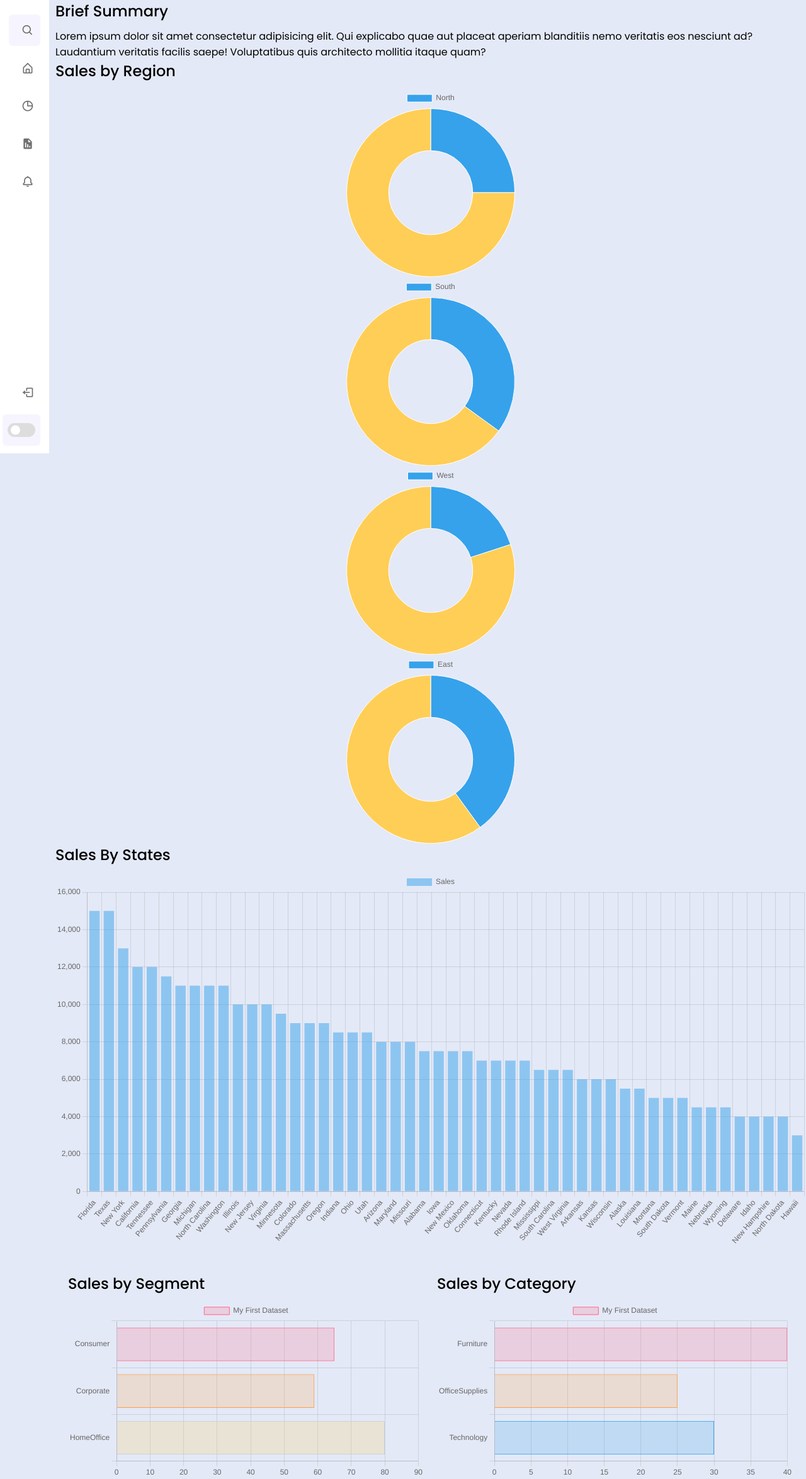
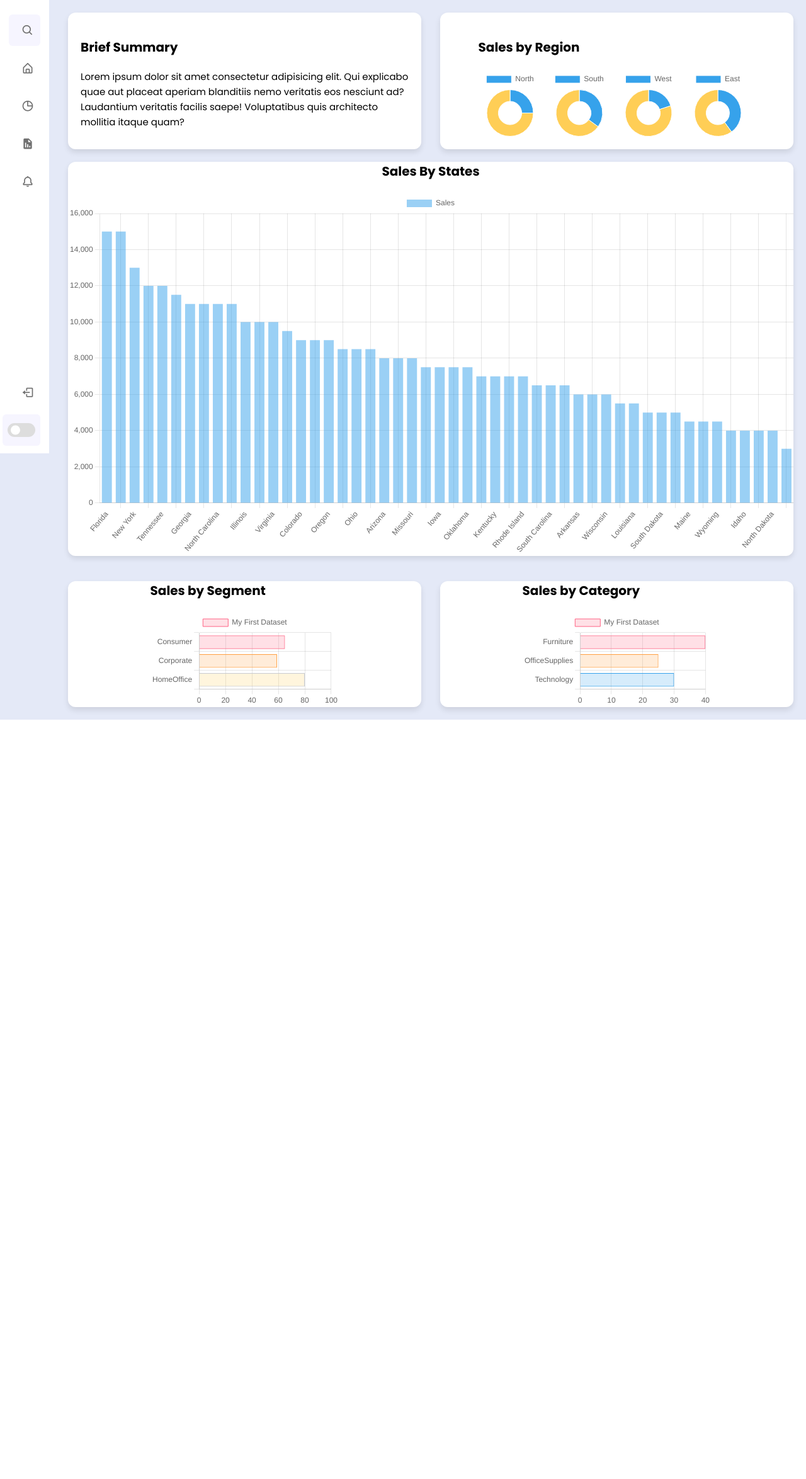
Before and after one commit to Limookiplimo/integrated-dashboards, a Django app: page /analytics/ in a window 1280 px wide. Shown: the part 80-2429 px from the top of the page at 63% size. After the commit the page ends 1223 px from the top, so only its background shows below. Run offline with Django 5.2, Linux system fonts and the light colour scheme.

Commit message:
Updated styling for analytics section

```diff
--- a/dashboardone/static/css/styles.css
+++ b/dashboardone/static/css/styles.css
@@ -18,7 +18,6 @@
     --tran-03: all 0.3s ease;
     --tran-04: all 0.4s ease;
     --tran-05: all 0.5s ease;
-
 }
 
 body{
@@ -117,6 +116,7 @@ header .image-text .header-text{
 .header-text .name{
     font-weight: 600;
 }
+
 .header-text .profession{
     margin-top: -2px;
 }
@@ -266,6 +266,8 @@ body.dark .switch::before{
     left: 24px;
 }
 
+/*==========================Home Section========================*/
+/*===========================Navbar============================*/
 .home{
     position: relative;
     height: 100vh;
@@ -344,7 +346,7 @@ body.dark .switch::before{
     transition: var(--tran-05);
 }
 
-/*===========================Home Content============================*/
+/*===========================Content============================*/
 .home .home-content{
     position: relative;
 }
@@ -447,6 +449,7 @@ body.dark .switch::before{
 .boxxx{
     margin-top: 20px;
 }
+
 .charts .chart-boxes{
     display: flex;
     width: 100%;
@@ -462,7 +465,7 @@ body.dark .switch::before{
     overflow: hidden;
 }
 
-/*===========================Tabular data============================*/
+/*===========================Tables============================*/
 .tabular-data .sales-boxes .boxx{
     justify-content: center;
     padding: 15px 14px;
@@ -511,7 +514,108 @@ body.dark .switch::before{
     font-weight: 500;
 }
 
+/*==========================Analytics Section========================*/
+/*===========================Top boxes============================*/
+.analytics-content{
+    position: relative;
+}
 
+.analytics-content .top-boxes .boxxxx{
+    width: calc(100% / 2 - 15px);
+    display: flex;
+    justify-content: center;
+    background: #fff;
+    border-radius: 12px;
+    box-shadow: 0 5px 10px rgba(0, 0, 0, 0.1);
+}
+
+.boxxxx{
+    margin-top: 20px;
+}
+
+.analytics-content .top-boxes{
+    display: flex;
+    width: 100%;
+    flex-direction: row;
+    justify-content: space-between;
+    padding: 0 20px;
+    flex-wrap: wrap;
+}
+
+.story-line,
+.region-charts {
+    padding: 20px;
+    margin-top: 20px;
+}
+
+.charts-row {
+    display: flex;
+    flex-direction: row;
+}
+
+.north-chart,
+.south-chart,
+.west-chart,
+.east-chart {
+    flex: 1;
+    margin-right: 10px;
+}
+
+#northChart,
+#southChart,
+#westChart,
+#eastChart {
+    width: 100px;
+    height: 100px;
+    flex-direction: row;
+}
+
+.title {
+    font-size: 24px;
+    font-weight: bold;
+    margin-bottom: 10px;
+}
+
+.story-line p {
+    font-size: 15px;
+    line-height: 1.6;
+}
+
+
+/*===========================Middle boxes============================*/
+.middle-boxes {
+    display: flex;
+    justify-content: center;
+    background: #fff;
+    box-shadow: 0 4px 8px rgba(0, 0, 0, 0.1);
+    border-radius: 12px;
+    margin: 20px;
+}
+
+.state-sales {
+    text-align: center;
+    width: 100%;
+}
+
+.title {
+    font-size: 20px;
+    font-weight: bold;
+    margin-bottom: 20px;
+}
+
+/*===========================Bottom boxes============================*/
+.analytics-content .bottom-boxes .boxx{
+    width: calc(100% / 2 - 15px);
+    display: flex;
+    justify-content: center;
+    background: #fff;
+    border-radius: 12px;
+    box-shadow: 0 5px 10px rgba(0, 0, 0, 0.1);
+}
+
+.boxx{
+    margin-bottom: 20px;
+}
 
 /*============================Media========================*/
 @media (max-width: 1216px){
```
